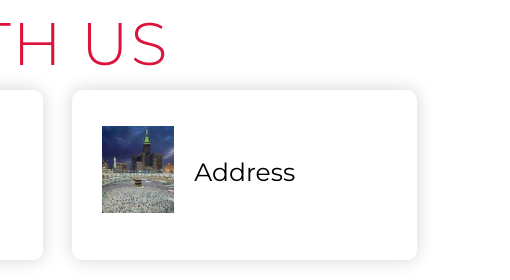
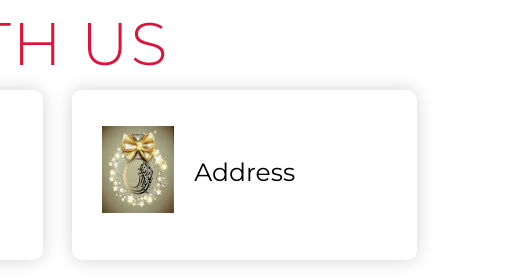
Before and after one commit to Manar1477/-, a plain HTML site: page index.html in a window 1280 px wide. Shown: the part 2200-2480 px from the top of the page, 770-1280 px from the left. Drawn offline with Linux system fonts and the light colour scheme.

Commit message:
Update index.html

```diff
--- a/index.html
+++ b/index.html
@@ -116,7 +116,7 @@
           </div>
         </div>
         <div class="contact-item">
-          <div class="icon"><img src="تنزيل _5_.png" /></div>
+          <div class="icon"><img src="IMG-20230416-WA0027.png  " /></div>
           <div class="contact-info">
             <h1>Address
 </h2>
```
